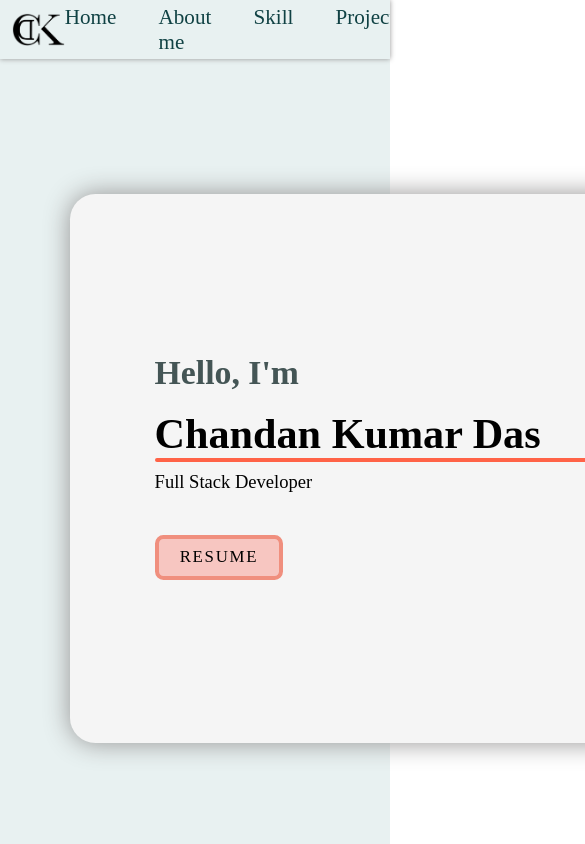
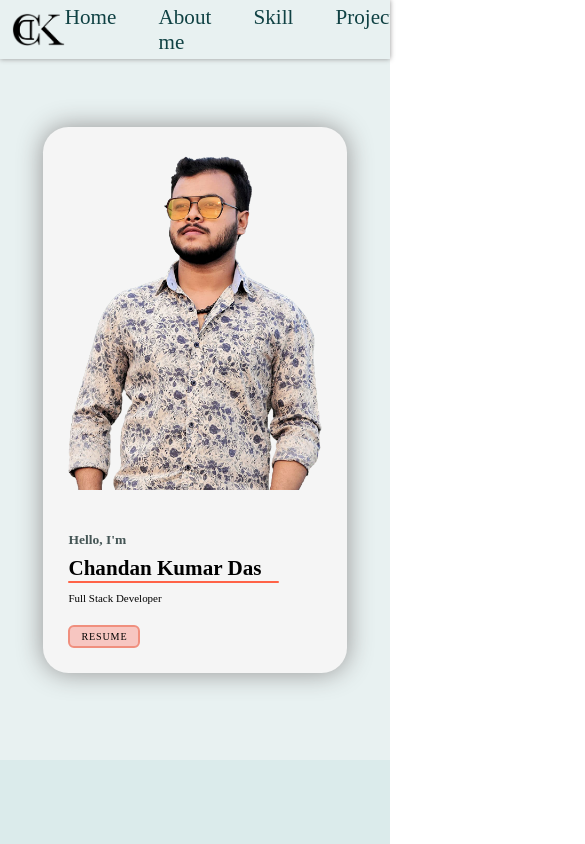
Before and after one commit to chandan9074/Personal-Portfolio, a React (Create React App) app: page / in a window 390 px wide. Shown: the top 844 px of the page, 585 px wide, since content can reach past the window. Built offline with nearby package versions, Linux system fonts and the light colour scheme.

Commit message:
Make home part responsive

```diff
--- a/src/home_style.css
+++ b/src/home_style.css
@@ -73,7 +73,7 @@
   position: absolute;
   background-color: whitesmoke;
   top: 23%;
-  left: 18%;
+  /* left: 18%; */
   display: flex;
   flex-direction: row;
   padding: 5vh 5vh 0vh 10vh;
@@ -635,3 +635,58 @@
   background: #bbbbbb;
   border-radius: 2vh;
 }
+
+/* media queries */
+
+/* mobile devices */
+
+@media only screen and (max-width: 480px) {
+  /* home card */
+
+  .home_card {
+    display: flex;
+    flex-direction: column-reverse;
+    padding: 3vh 3vh 3vh 3vh;
+    top: 15%;
+  }
+  .home {
+    height: 90vh;
+  }
+  .chandan_h_style {
+    width: 30vh;
+    height: 40vh;
+  }
+  .ul_chandan {
+    width: 25vh;
+    border-bottom: 0.3vh solid tomato;
+    border-radius: 2vh;
+  }
+
+  .home_t_1 {
+    margin: 5vh 0vh 0vh 0vh;
+    font-size: 1.6vh;
+  }
+  .home_t_2 {
+    margin: 1vh 0vh 0vh 0vh;
+    font-size: 2.5vh;
+  }
+  .card_h_des {
+    margin: 0;
+  }
+  .home_t_3 {
+    margin: 1vh 0vh 0vh 0vh;
+    font-size: 1.3vh;
+  }
+  .resume_btn {
+    font-size: 1.2vh;
+    margin-top: 2.5vh;
+    padding: 0.5vh 1.3vh;
+    background-color: rgb(247, 198, 193);
+    border: 0.3vh solid rgb(240, 143, 126);
+    letter-spacing: 0.1vh;
+    border-radius: 0.7vh;
+  }
+
+  /* about card */
+
+}
--- a/src/hompage.jsx
+++ b/src/hompage.jsx
@@ -84,7 +84,6 @@ const Home = () => {
             </div>
             <div>
                 <div className="home">
-
                     <div id="home" className="home_card_pos">
                         <div className="home_card" data-aos="fade">
                             <div className="card_h_des">
```
Lines whose indentation alone changed are shown as unchanged.
